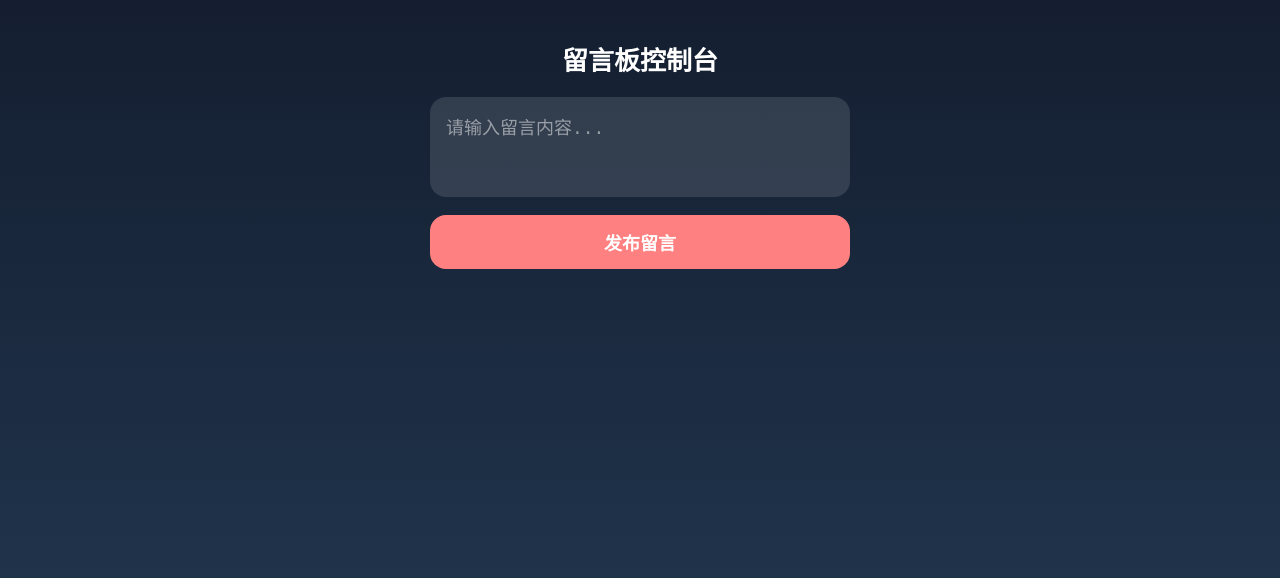
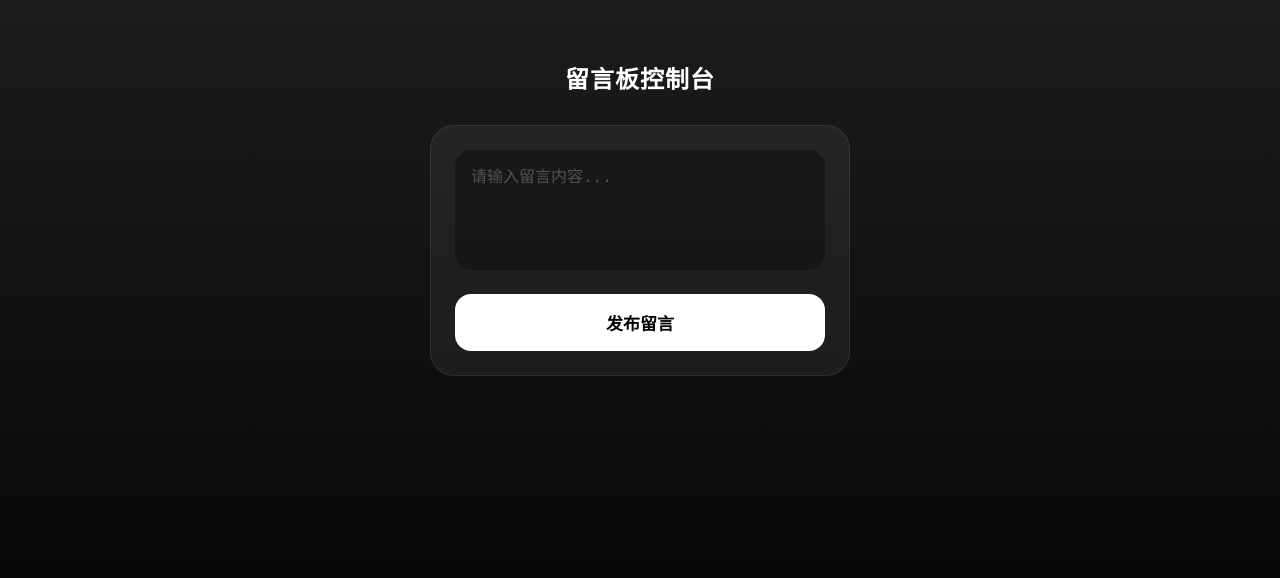
Before and after one commit to kimyjxyim-beep/message-clock, a plain HTML site: page message.html in a window 1280 px wide. Drawn offline with Linux system fonts and the light colour scheme.

Commit message:
Refactor CSS styles for improved layout and design

```diff
--- a/message.css
+++ b/message.css
@@ -1,96 +1,69 @@
-*{
-    margin:0;
-    padding:0;
-    box-sizing:border-box;
+* {
+    margin: 0;
+    padding: 0;
+    box-sizing: border-box;
 }
-
-body{
-    font-family:-apple-system,BlinkMacSystemFont,"Segoe UI",Roboto,sans-serif;
-    background:linear-gradient(180deg,#141E30,#243B55);
-    min-height:100vh;
-    display:flex;
-    justify-content:center;
-    align-items:flex-start;
-    padding:40px 20px;
-    color:#fff;
+body {
+    font-family: -apple-system, BlinkMacSystemFont, sans-serif;
+    background: linear-gradient(180deg, #1c1c1e 0%, #000000 100%);
+    min-height: 100vh;
+    display: flex;
+    justify-content: center;
+    align-items: flex-start;
+    padding: 60px 20px;
+    color: #fff;
 }
-
-.box{
-    width:100%;
-    max-width:420px;
+.box {
+    width: 100%;
+    max-width: 420px;
 }
-
-.title{
-    font-size:26px;
-    font-weight:700;
-    margin-bottom:20px;
-    text-align:center;
+.title {
+    font-size: 24px;
+    font-weight: 600;
+    margin-bottom: 30px;
+    text-align: center;
+    letter-spacing: 1px;
 }
-
-textarea{
-    width:100%;
-    height:100px;
-    border-radius:16px;
-    border:none;
-    padding:16px;
-    font-size:18px;
-    resize:none;
-    background:rgba(255,255,255,.12);
-    color:#fff;
-    outline:none;
+.section {
+    background: rgba(255, 255, 255, 0.06);
+    padding: 24px;
+    border-radius: 24px;
+    border: 1px solid rgba(255, 255, 255, 0.08);
 }
-
-textarea::placeholder{
-    color:rgba(255,255,255,.5);
+textarea {
+    width: 100%;
+    height: 120px;
+    border-radius: 16px;
+    border: none;
+    padding: 16px;
+    font-size: 16px;
+    resize: none;
+    background: rgba(0, 0, 0, 0.3);
+    color: #fff;
+    outline: none;
+    line-height: 1.5;
 }
-
-button{
-    width:100%;
-    margin-top:14px;
-    padding:14px;
-    border:none;
-    border-radius:16px;
-    background:#ff8080;
-    color:#fff;
-    font-size:18px;
-    font-weight:700;
+textarea::placeholder {
+    color: rgba(255, 255, 255, 0.25);
 }
-
-button:active{
-    opacity:.8;
+button {
+    width: 100%;
+    margin-top: 20px;
+    padding: 16px;
+    border: none;
+    border-radius: 16px;
+    background: #ffffff;
+    color: #000000;
+    font-size: 17px;
+    font-weight: 600;
 }
-
-#status{
-    margin-top:12px;
-    text-align:center;
-    font-size:14px;
-    opacity:.8;
-    min-height:20px;
+button:active {
+    opacity: 0.8;
 }
-
-.history-title{
-    margin-top:36px;
-    font-size:16px;
-    opacity:.7;
-    margin-bottom:10px;
+#status {
+    text-align: center;
+    font-size: 15px;
+    margin-top: 20px;
+    color: rgba(255, 255, 255, 0.6);
+    min-height: 20px;
 }
-
-#history{
-    display:flex;
-    flex-direction:column;
-    gap:8px;
-}
-
-.history-item{
-    background:rgba(255,255,255,.08);
-    padding:12px 14px;
-    border-radius:12px;
-    font-size:15px;
-}
-
-.history-item .time{
-    display:block;
-    font-size:12px;
-    opacity:.5;
-    margin-top:4px;
-}
```
